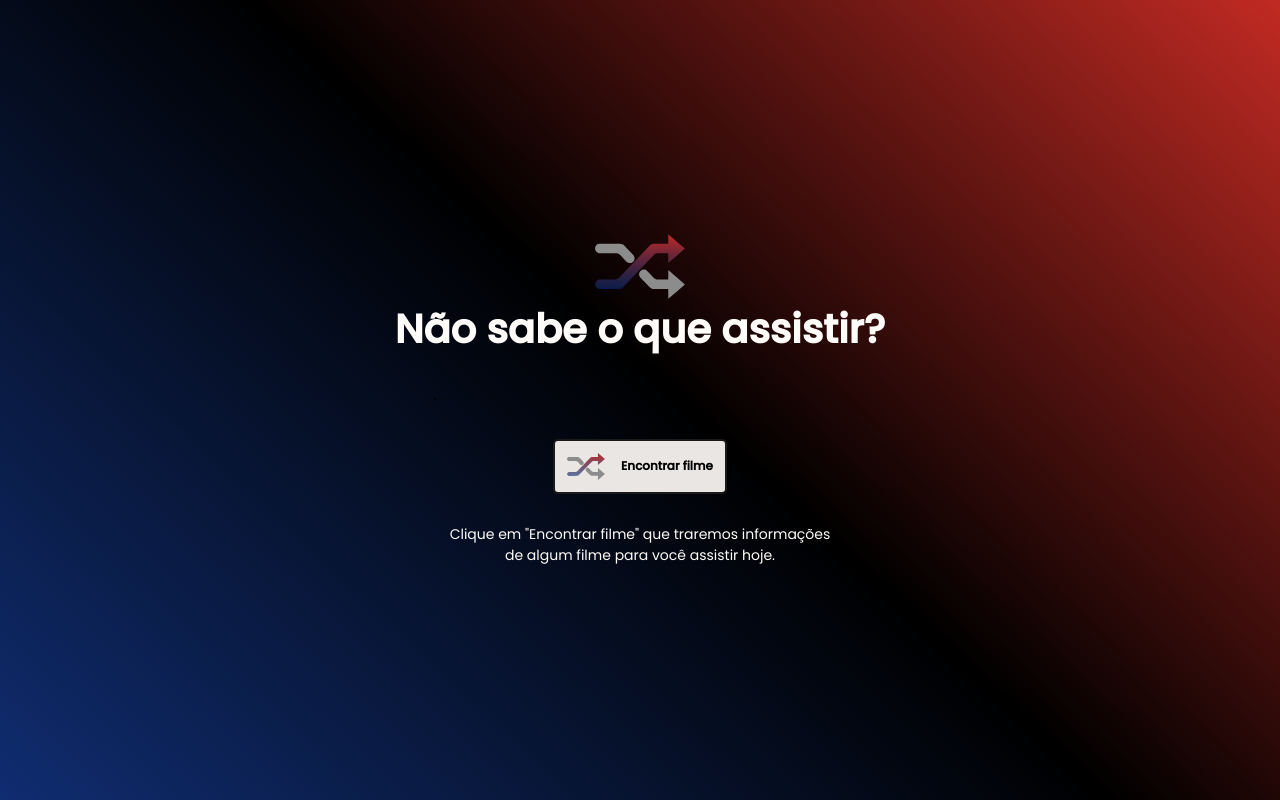
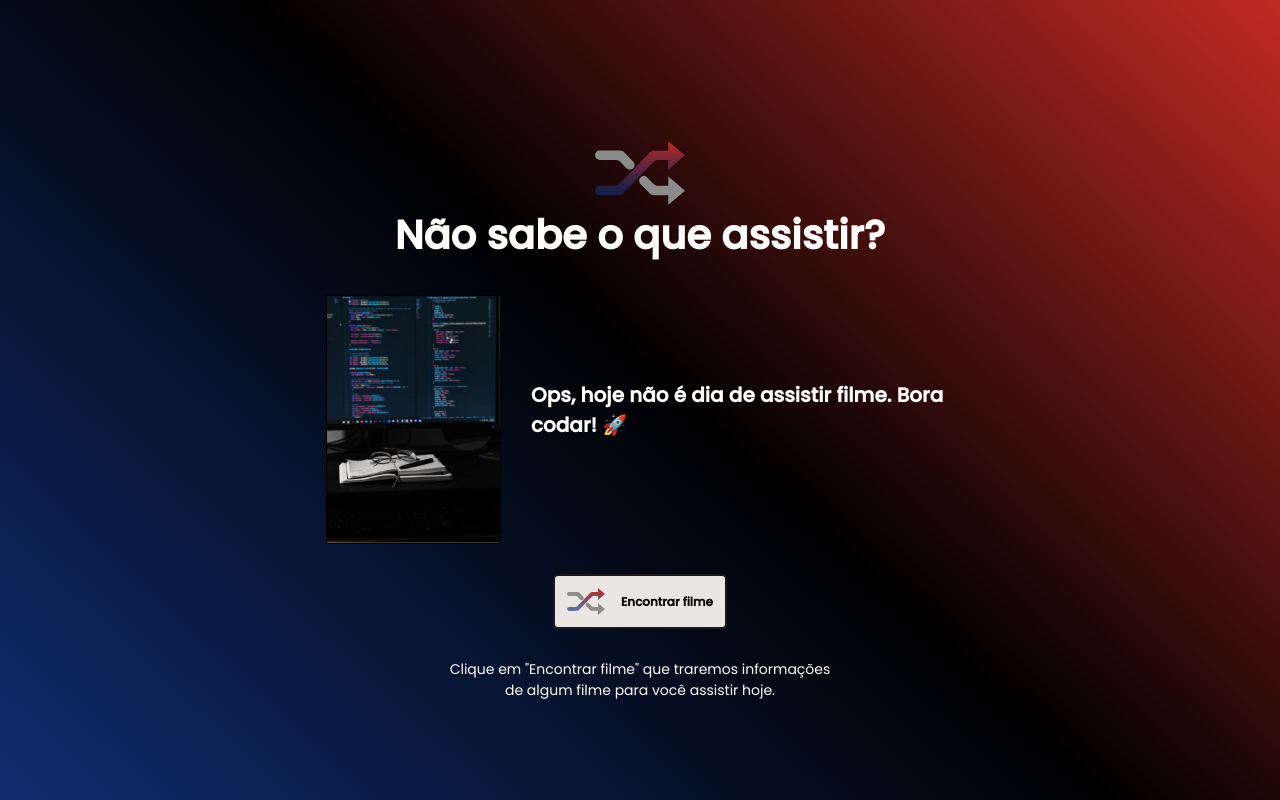
Before and after one commit to DiegoPossebonF/rocketflix, a plain HTML site: page index.html in a window 1280 px wide. Both pictures are taken after a click on the button "Encontrar filme". Drawn offline with nearby package versions, Linux system fonts and the light colour scheme; no server answers.

Commit message:
add error not finding movie

```diff
--- a/main.js
+++ b/main.js
@@ -6,19 +6,22 @@ btFind.addEventListener("click", getMovie)
 function getMovie() {
   const id_movie = Math.floor(Math.random() * 1000 + 1)
   const url = `${BASE_URL}${id_movie}?${API_KEY}&${language}`
-
+  const poster = document.querySelector(".poster")
+  const title = document.querySelector(".title")
+  const description = document.querySelector(".description")
   axios
     .get(url)
     .then((response) => {
-      const poster = document.querySelector(".poster")
-      const title = document.querySelector(".title")
-      const description = document.querySelector(".description")
       poster.src = `${IMG_URL + response.data.poster_path}`
       title.innerHTML = response.data.title
       description.innerHTML = response.data.overview
       console.log(response.data)
     })
     .catch((error) => {
+      console.log("ERROR!!")
       console.log(error)
+      poster.src = "assets/poster-error.jpg"
+      title.innerHTML = "Ops, hoje não é dia de assistir filme. Bora codar! 🚀"
+      description.innerHTML = ""
     })
 }
--- a/styles.css
+++ b/styles.css
@@ -11,8 +11,6 @@ body * {
 body {
   display: flex;
   flex-direction: column;
-  align-items: center;
-  justify-content: center;
   background: var(--background);
   background-size: contain;
   background-repeat: no-repeat;
@@ -35,6 +33,7 @@ header {
   font-size: 40px;
   font-weight: bold;
   padding: 15px;
+  margin-top: 126px;
 }
 
 header img {
@@ -114,11 +113,9 @@ main button img {
   .movie {
     flex-direction: column;
   }
-
   .title {
     text-align: center !important;
   }
-
   .description {
     text-align: center !important;
   }
```
Also changed, not shown: assets/poster-error.jpg (added).
